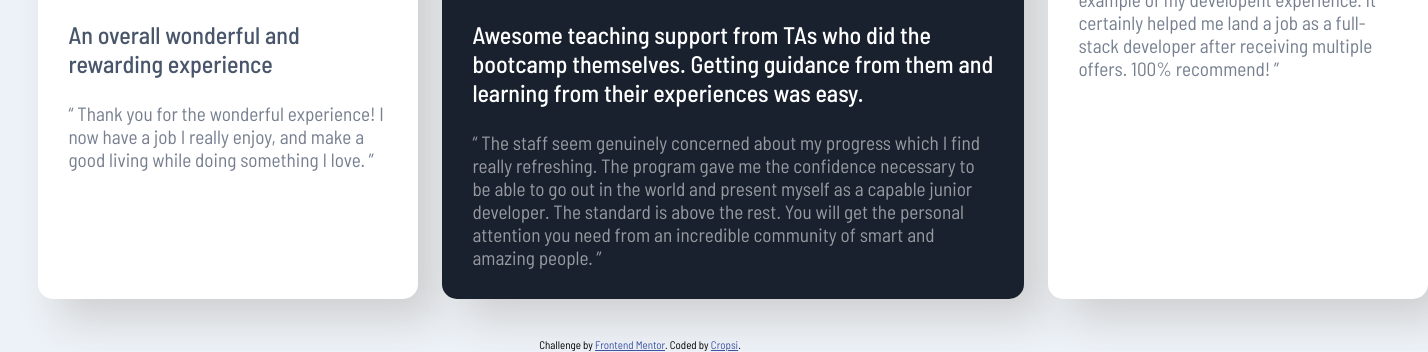
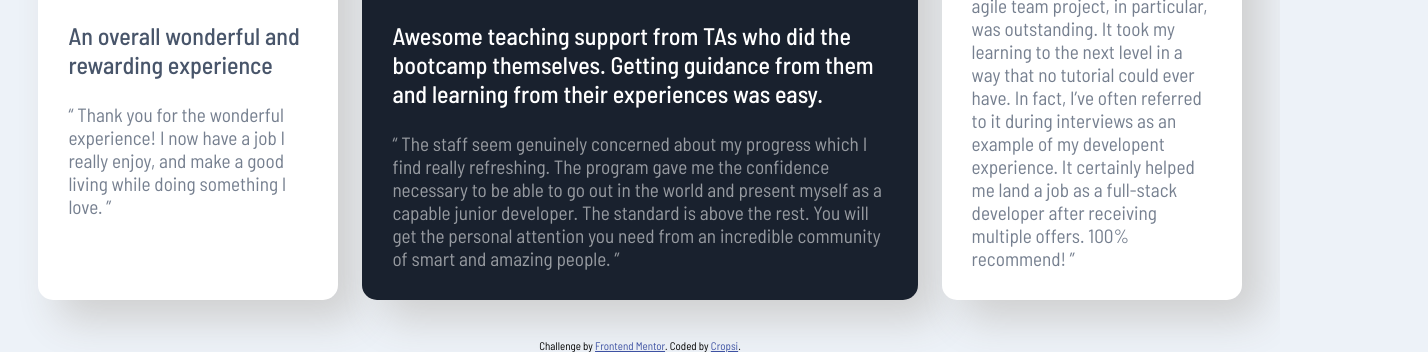
Before and after one commit to Cropsii/Grid, a plain HTML site: page index.html in a window 1280 px wide. Shown: the part 564-916 px from the top of the page, 1428 px wide, since content can reach past the window. Drawn offline with Linux system fonts and the light colour scheme.

Commit message:
Update style.css

```diff
--- a/style.css
+++ b/style.css
@@ -20,7 +20,7 @@ h2 {
 }
 .shape {
     box-shadow: 20px 20px 40px hsl(0, 0%, 81%);
-    min-width: 380px;
+    min-width: 300px;
     color: white;
     gap: 1.5rem;
     display: flex;
```
